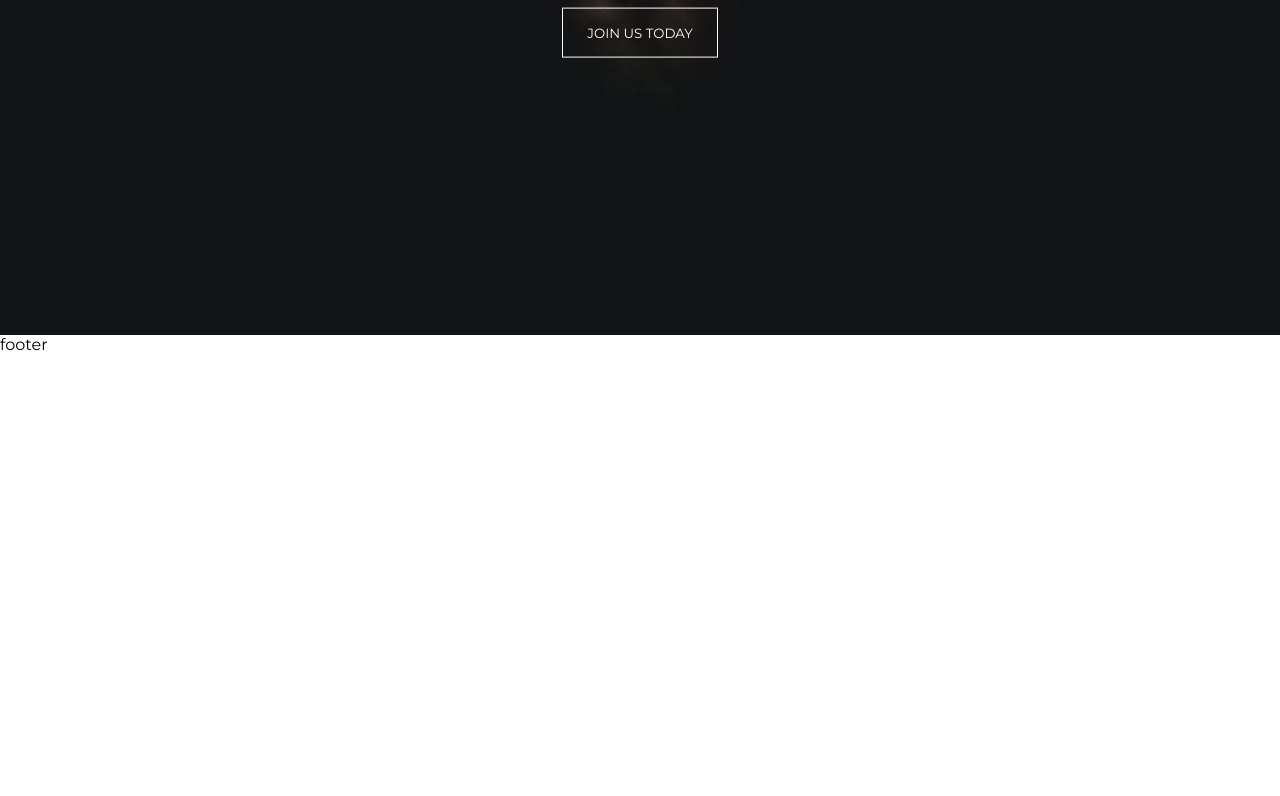
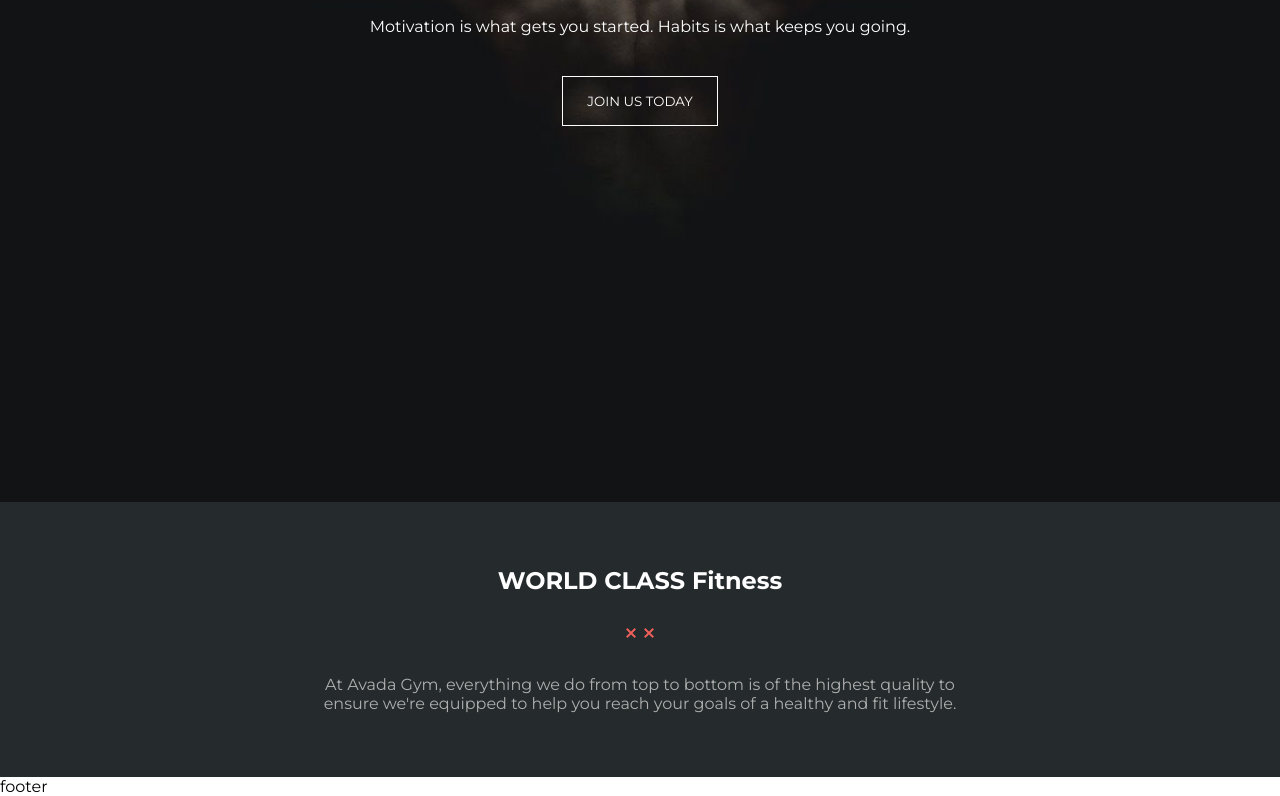
Before and after one commit to giacomo1235/proj-html-vuej, a Vue app: page / in a window 1280 px wide. Shown: the part 465-1261 px from the top of the page. Before the commit the page ends 819 px from the top, so only its background shows below. Built offline with nearby package versions, Linux system fonts and the light colour scheme.

Commit message:
fatto seconda section

```diff
--- a/src/assets/styles/partials/_variables.scss
+++ b/src/assets/styles/partials/_variables.scss
@@ -1,3 +1,4 @@
 $shark: #252a2d;
 $chestnut_rose: #d5625f;
 $white: #fefefe;
+$edward: #aeafae;
--- a/src/components/HeaderGym.vue
+++ b/src/components/HeaderGym.vue
@@ -63,7 +63,7 @@ header
   z-index: 6666666
   position: fixed
   background-color: transparent
-  padding: 1rem
+  padding: 1rem 0
   width: 100%
   .container
     @include flex-layout (center, space-between, wrap)
--- a/src/components/MainGym.vue
+++ b/src/components/MainGym.vue
@@ -6,6 +6,13 @@
         <p>Motivation is what gets you started. Habits is what keeps you going.</p>
         <button>join us today</button>
       </div>
+    </section>
+    <section class="worldfitness">
+        <div class="content">
+            <h1>WORLD CLASS Fitness</h1>
+            <img src="../assets/images/divider-xx-red.png" alt="doble cross">
+            <p>At Avada Gym, everything we do from top to bottom is of the highest quality to ensure we're equipped to help you reach your goals of a healthy and fit lifestyle.</p>
+        </div>
     </section>
   </main>
 </template>
@@ -21,23 +28,22 @@ export default {
 main
   .jumbotron
     width: 100%
-    height: 100vh
+    height: calc(100vh + 167px)
     background-image: url('../assets/images/home-banner.jpg')
     background-position: top
     background-size: cover
-    position: relative
+    @include flex-layout (center, center, wrap)
     .content
       @include flex-layout (center, center, wrap)
+      margin: 0 auto
       flex-direction: column
-      position: absolute
-      top: 50%
-      left: 50%
-      transform: translate(-50%, -30%)
       color: $white
-      width: 100%
+      width: 80%
       h1
         text-transform: uppercase
         font-size: 5rem
+      p
+        margin: 1.5rem 0
       button
         background-color: transparent
         padding: 1rem 1.5rem
@@ -48,5 +54,16 @@ main
         &:hover
           color: $chestnut_rose
           border-color: $chestnut_rose
-
+  .worldfitness
+    background-color: $shark
+    .content
+      color: $white
+      margin: 0 auto
+      padding: 4rem 0
+      text-align: center
+      width: 50%
+      img
+        padding: 2rem 0
+      p
+        color: $edward
 </style>
```
